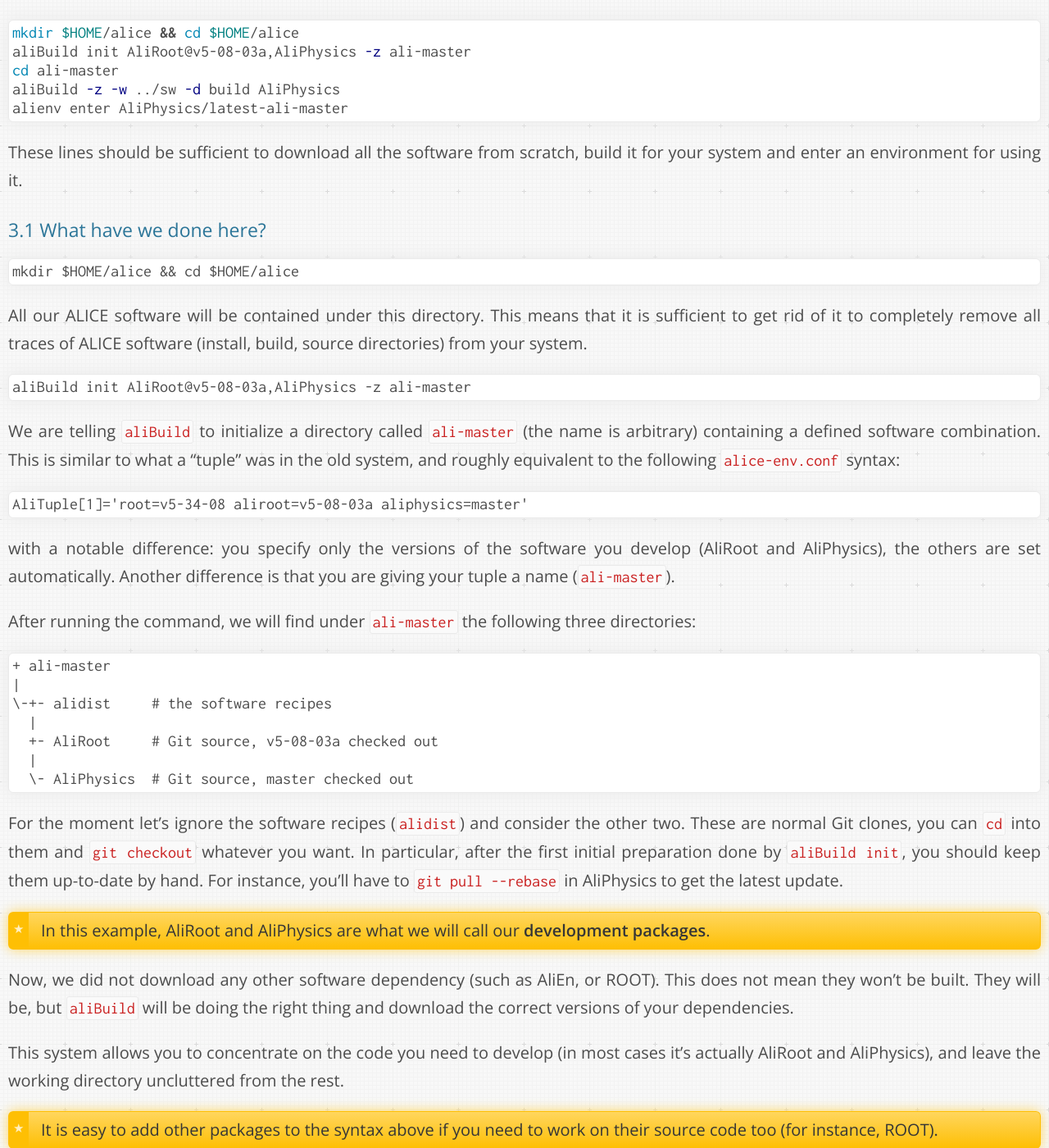
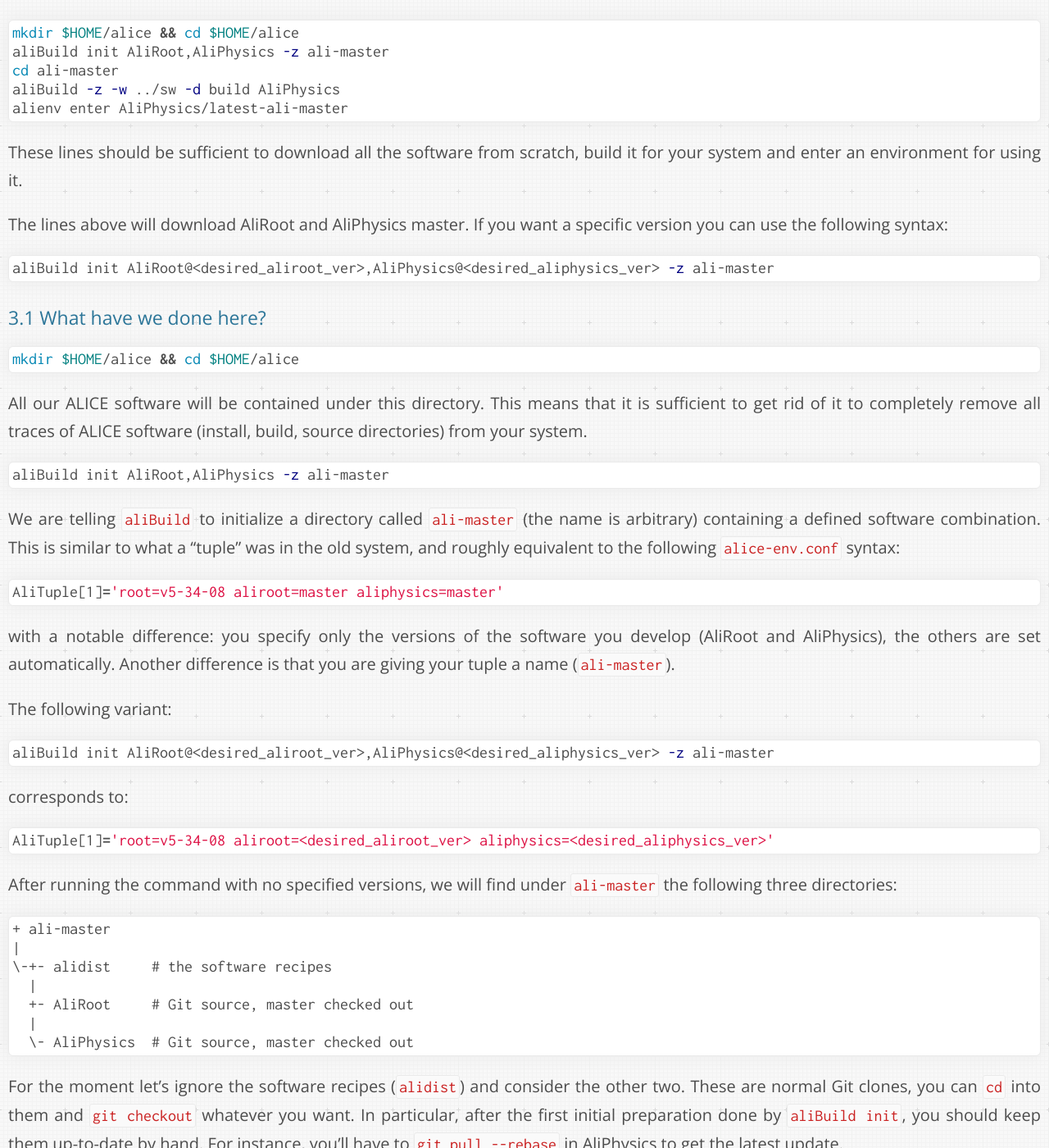
Before and after one commit to dberzano/dberzano.github.io, a Jekyll site: the page built from alice/alibuild/index.md, in a window 1280 px wide and 1400 px high, scrolled down 2967 px. Shown: the whole window at 82% size. Built offline with Jekyll 4.4.1, drawn with Linux system fonts in a browser that asks for light colours; some of the changed text lies outside the part shown.

Commit message:
Remove specific AliRoot version from example

````diff
--- a/alice/alibuild/index.md
+++ b/alice/alibuild/index.md
@@ -73,7 +73,7 @@ Instant gratification
 
 Install aliBuild:
 
-```
+```bash
 pip install alibuild
 ```
 
@@ -84,7 +84,7 @@ dependencies:
 
 ```bash
 mkdir $HOME/alice && cd $HOME/alice
-aliBuild init AliRoot@v5-08-03a,AliPhysics -z ali-master
+aliBuild init AliRoot,AliPhysics -z ali-master
 cd ali-master
 aliBuild -z -w ../sw -d build AliPhysics
 alienv enter AliPhysics/latest-ali-master
@@ -93,10 +93,17 @@ alienv enter AliPhysics/latest-ali-master
 These lines should be sufficient to download all the software from scratch,
 build it for your system and enter an environment for using it.
 
+The lines above will download AliRoot and AliPhysics master. If you want a
+specific version you can use the following syntax:
+
+```bash
+aliBuild init AliRoot@<desired_aliroot_ver>,AliPhysics@<desired_aliphysics_ver> -z ali-master
+```
+
 
 ### What have we done here?
 
-```
+```bash
 mkdir $HOME/alice && cd $HOME/alice
 ```
 
@@ -104,8 +111,8 @@ All our ALICE software will be contained under this directory. This means that
 it is sufficient to get rid of it to completely remove all traces of ALICE
 software (install, build, source directories) from your system.
 
-```
-aliBuild init AliRoot@v5-08-03a,AliPhysics -z ali-master
+```bash
+aliBuild init AliRoot,AliPhysics -z ali-master
 ```
 
 We are telling `aliBuild` to initialize a directory called `ali-master` (the
@@ -113,23 +120,35 @@ name is arbitrary) containing a defined software combination. This is similar
 to what a "tuple" was in the old system, and roughly equivalent to the following
 `alice-env.conf` syntax:
 
-```
-AliTuple[1]='root=v5-34-08 aliroot=v5-08-03a aliphysics=master'
+```bash
+AliTuple[1]='root=v5-34-08 aliroot=master aliphysics=master'
 ```
 
 with a notable difference: you specify only the versions of the software you
 develop (AliRoot and AliPhysics), the others are set automatically. Another
 difference is that you are giving your tuple a name (`ali-master`).
 
-After running the command, we will find under `ali-master` the following three
-directories:
+The following variant:
+
+```bash
+aliBuild init AliRoot@<desired_aliroot_ver>,AliPhysics@<desired_aliphysics_ver> -z ali-master
+```
+
+corresponds to:
+
+```bash
+AliTuple[1]='root=v5-34-08 aliroot=<desired_aliroot_ver> aliphysics=<desired_aliphysics_ver>'
+```
+
+After running the command with no specified versions, we will find under
+`ali-master` the following three directories:
 
 ```
 + ali-master
 |
 \-+- alidist     # the software recipes
   |
-  +- AliRoot     # Git source, v5-08-03a checked out
+  +- AliRoot     # Git source, master checked out
   |
   \- AliPhysics  # Git source, master checked out
 ```
@@ -175,13 +194,13 @@ altering your working directory.
 > Please note that if you remove `sw/MIRROR/packagename` all the local checkouts
 > are going to be broken!
 
-```
+```bash
 cd ali-master
 ```
 
 Enter our "tuple" directory.
 
-```
+```bash
 aliBuild -z -w ../sw -d build AliPhysics
 ```
 
@@ -204,7 +223,7 @@ full list of `aliBuild` options do `aliBuild --help` or
 * `-d`: debug mode, be verbose. Facilitates finding errors by seeing what is
   going on in the build process (including warnings).
 
-```
+```bash
 alienv enter AliPhysics/latest-ali-master
 ```
 
@@ -225,7 +244,7 @@ Install aliBuild
 Stable `aliBuild` installations can be "pipped" on all systems having `pip` by
 running:
 
-```
+```bash
 pip install alibuild
 ```
 
@@ -238,7 +257,7 @@ not performed as root you might need to add some variables to your `$PATH`.
 
 If installed with `pip`, `aliBuild` can be upgraded with:
 
-```
+```bash
 pip install --upgrade alibuild
 ```
 
@@ -248,7 +267,7 @@ pip install --upgrade alibuild
 If you want to use an unstable version of `aliBuild`, or you want to contribute
 to it, you can get [aliBuild from GitHub](https://github.com/alisw/alibuild):
 
-```
+```bash
 cd $HOME/alice
 git clone https://github.com/alisw/alibuild
 ```
@@ -256,7 +275,7 @@ git clone https://github.com/alisw/alibuild
 and then you can directly use `aliBuild` and `alienv` from
 `$HOME/alice/alibuild`:
 
-```
+```bash
 $HOME/alice/alibuild/aliBuild
 $HOME/alice/alibuild/alienv
 ```
@@ -277,12 +296,18 @@ Work on a "tuple"
 
 ### Make changes
 
-Let's imagine that the base AliRoot version has changed. In the example we were
-using `v5-08-03a`, but we now want to use the `master`.
+Let's imagine that the base AliRoot version has changed. Say we have previously
+checked out AliRoot version `vX-YY-ZZ`:
 
-Let's do:
+```bash
+aliBuild -z ali-master init AliRoot@vX-YY-ZZ,AliPhysics
+```
 
-```
+and we now want to use the updated `master`.
+
+We do:
+
+```bash
 cd $HOME/alice/
 cd ali-master/
 cd AliRoot/
@@ -295,7 +320,7 @@ to checkout the master branch and download all the updates.
 Now, let's modify something in AliPhysics, commit it, download other people's
 changes, and push our commit:
 
-```
+```bash
 cd $HOME/alice/
 cd ali-master/
 cd AliPhysics/
@@ -308,8 +333,8 @@ git push
 Note that at the `git commit` part, Git might correctly point out that you did
 not set up properly your user and email. Do:
 
-```
-git config user.name 'your_cern_username'
+```bash
+git config user.name your_cern_username
 git config user.email 'your.email@cern.ch'
 ```
 
@@ -322,7 +347,7 @@ git config user.email 'your.email@cern.ch'
 From the `ali-master` directory we can simply fire `aliBuild` **the same way we
 did it the first time**:
 
-```
+```bash
 aliBuild -z -w ../sw -d build AliPhysics
 ```
 
@@ -346,7 +371,7 @@ manually from the build directory.
 The build directory for our version of AliPhysics will be stored in
 `$HOME/alice/sw`, so you can do:
 
-```
+```bash
 cd $HOME/alice/sw/BUILD/AliPhysics-latest-ali-master/AliPhysics/
 make -j50 install
 ```
@@ -381,7 +406,7 @@ there (as they were prepared with `aliBuild init`).
 The example above has only AliRoot and AliPhysics. If we want to add ROOT, for
 instance, we would do:
 
-```
+```bash
 cd $HOME/alice
 aliBuild init ROOT -z ali-master
 ```
@@ -410,7 +435,7 @@ Let's open the `root.sh` file (directly from
 The header is in [YAML format](https://en.wikipedia.org/wiki/YAML). Interesting
 parts:
 
-```
+```yaml
 package: ROOT
 version: "%(tag_basename)s-alice%(defaults_upper)s"
 tag: alice/v5-34-30
@@ -440,7 +465,7 @@ packages**, *i.e.* in case we did not prepare an editable ROOT clone by means of
 
 In case we want to develop ROOT (*i.e.*, ROOT becomes a development package):
 
-```
+```bash
 cd $HOME/alice
 aliBuild init ROOT -z ali-master
 ```
@@ -449,13 +474,13 @@ then by default a ROOT clone is created under `ali-master`, and **the version
 specified in the recipe is checked out**, *i.e.* `alice/v5-34-30`. If you want
 to override this, you can tell `aliBuild init` to checkout something different:
 
-```
+```bash
 aliBuild init ROOT@master -z ali-master
 ```
 
 or, you move into the ROOT directory and you do it with `git` commands:
 
-```
+```bash
 cd $HOME/alice
 cd ali-master/ROOT/
 git checkout master
@@ -534,7 +559,7 @@ master by using the `next` branch for testing - but on the Grid we use the
 
 When preparing a tuple with:
 
-```
+```bash
 aliBuild init AliPhysics -z ali-master
 ```
 
@@ -542,7 +567,7 @@ the current *stable* version of the recipes is downloaded under
 `ali-master/alidist`. If you want, you can explicitly download the development
 recipes set:
 
-```
+```bash
 aliBuild init AliPhysics -z ali-master --dist IB/v5-08/next
 ```
 
@@ -553,7 +578,7 @@ We periodically update the recipes, and you will need to *manually* download
 such updates. For instance, if we migrate from AliRoot v5-08-XX to v5-09-YY the
 production branch will change:
 
-```
+```bash
 cd $HOME/alice/ali-master/alidist
 git fetch
 git checkout IB/v5-09/prod
@@ -561,7 +586,7 @@ git checkout IB/v5-09/prod
 
 or, if you want to make sure you did not miss an update:
 
-```
+```bash
 cd $HOME/alice/ali-master/alidist
 git pull
 ```
@@ -618,7 +643,7 @@ Apart from some relatively small externals (like `cgal` or `GSL`), you might be
 seeing some packages that you don't need. If you don't want GEANT3, GEANT4 and
 fastjet, you can build your software with:
 
-```
+```bash
 aliBuild -z -w ../sw -d build AliPhysics --disable GEANT3,GEANT4_VMC,fastjet
 ```
 
@@ -639,13 +664,13 @@ script returns 0 (success), then the system version is used.
 If you want to know in advance what packages can be used from the system, use
 from a directory containing `alidist` the following command:
 
-```
+```bash
 aliDoctor
 ```
 
 To check boost you can do:
 
-```
+```bash
 aliDoctor 2>&1 | grep boost:
 ```
 
@@ -731,7 +756,7 @@ To list all available packages do `alienv q`. This command supports
 case-insensitive filters, *e.g.* for listing all available AliPhysics packages
 only:
 
-```
+```bash
 alienv q aliphysics
 ```
 
@@ -740,7 +765,7 @@ alienv q aliphysics
 
 To enter a new shell with the correct environment loaded, do:
 
-```
+```bash
 alienv enter AliPhysics/latest-ali-master
 ```
 
@@ -766,14 +791,14 @@ have set there.
 If you prefer to load the environment in the current shell, and you are loading
 the `alienv` helper in your `.bashrc`, you can type:
 
-```
+```bash
 alienv load AliPhysics/latest-ali-master
 ```
 
 to load the package in the *current* environment. Check the loaded packages
 with `alienv list`. To unload the package (and its dependencies too):
 
-```
+```bash
 alienv unload AliPhysics/latest-ali-master
 ```
 
@@ -783,7 +808,7 @@ alienv unload AliPhysics/latest-ali-master
 You can even execute a single command with the correct environment without
 altering your current shell:
 
-```
+```bash
 alienv setenv AliPhysics/latest-ali-master -c aliroot -b
 ```
 
@@ -800,21 +825,21 @@ in a separate `alidist` branch called `IB/master/root6`.
 
 Let's init the environment for ROOT 6 in a directory called `root6`:
 
-```
+```bash
 cd $HOME/alice
 aliBuild init ROOT --dist IB/master/root6 -z root6
 ```
 
 Let's move there, and compile:
 
-```
+```bash
 cd root6
 aliBuild -z -d -w ../sw build ROOT
 ```
 
 When ready we can use it with:
 
-```
+```bash
 alienv enter ROOT/latest-root6
 ```
 
@@ -826,7 +851,7 @@ also point the ROOT clone we have created to the *official* repository by adding
 another "remote" in Git (we'll call it `upstream`, while ours is called
 `origin`):
 
-```
+```bash
 cd $HOME/alice/root6/ROOT
 git remote add upstream https://github.com/root-mirror/root
 git checkout master
````
Also changed, not shown: other parts of alice/alibuild/index.md (+1 -1 lines).
